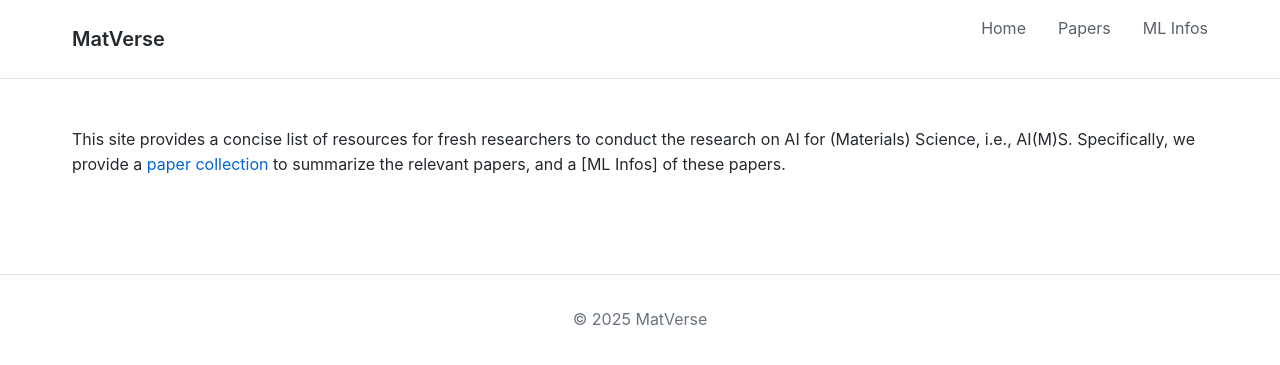
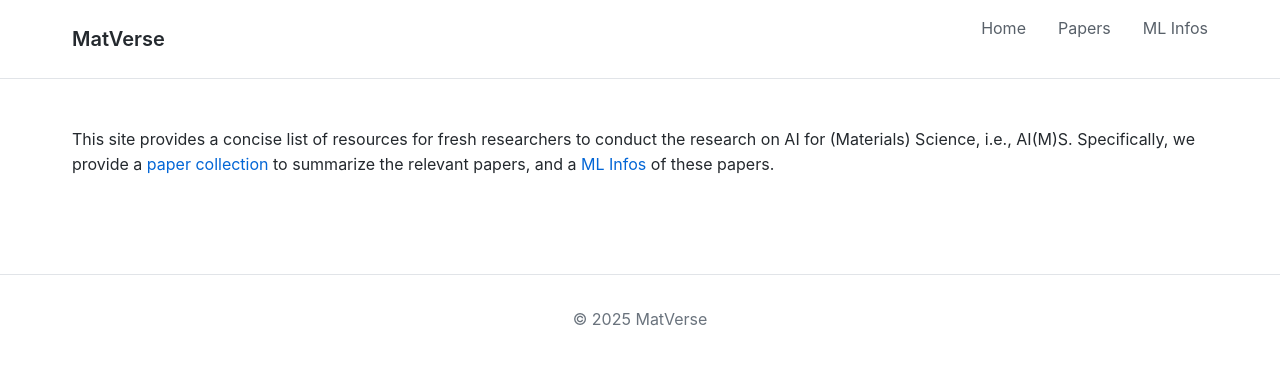
Before and after one commit to SMU-DIGA/matverse_papers, a Jekyll site: the page built from index.md, in a window 1280 px wide. Shown: the top 365 px of the page. Built offline with Jekyll 4.4.1, drawn with Linux system fonts in a browser that asks for light colours; part of the change alters nothing that is shown.

```diff
--- a/index.md
+++ b/index.md
@@ -6,9 +6,9 @@ title: Index
 
 This site provides a concise list of resources for fresh researchers to conduct the research on AI for (Materials) Science,
 i.e., AI(M)S. Specifically, we provide a [paper collection]({{ site.baseurl }}/papers/) to summarize the relevant papers, and
-a [ML Infos] of these papers.
+a [ML Infos]({{ site.baseurl }}/ml_infos/) of these papers.
 
-[//]: # ([//]: # &#40;- [Homepage]&#40;{{ site.baseurl }}/&#41;&#41;)
-[//]: # (- [Papers]&#40;{{ site.baseurl }}/papers/&#41;)
-
+[//]: # ([//]: # &#40;[//]: # &#40;- [Homepage]&#40;{{ site.baseurl }}/&#41;&#41;&#41;)
+[//]: # ([//]: # &#40;- [Papers]&#40;{{ site.baseurl }}/papers/&#41;&#41;)
+[//]: # ()
 [//]: # (- [ML Infos]&#40;{{ site.baseurl }}/ml_infos/&#41;)
```
